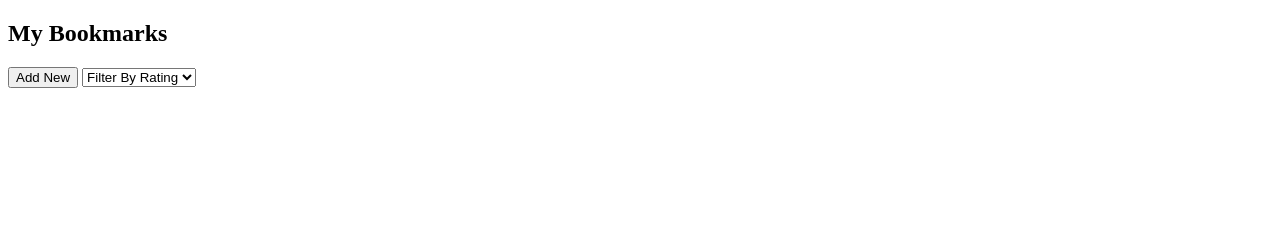
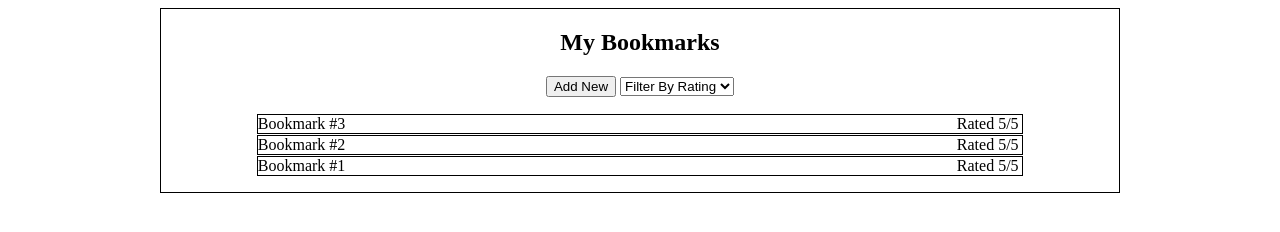
Before and after one commit to thinkful-ei-jaguar/Blade-bookmarks-app, a website built with webpack: page src/initialView.html in a window 1280 px wide. Built offline with nearby package versions, Linux system fonts and the light colour scheme.

Commit message:
Finished draft for initialView page wireframe.  Moving on to other wire frames.  Oh boy, got a lot to learn about styling

```diff
--- a/src/index.css
+++ b/src/index.css
@@ -0,0 +1,36 @@
+
+* {
+  box-sizing: border-box;
+}
+
+body {
+  text-align: center;
+  margin-left: auto;
+  margin-right: auto;
+  width: 75%;
+  border: 1px solid black;
+}
+
+
+
+ul {
+  width: 100%;
+  list-style-type: none;
+  align-items: center;
+  display: flex;
+  flex-direction: column;
+  padding-left: 0;
+}
+
+li {
+  display: flex;
+  align-items: left;
+  width: 80%;
+  border: 1px solid black;
+  margin-top: 1px;
+}
+
+span {
+  display: inline-block;
+  padding-left: 80%;
+}
--- a/src/initialView.html
+++ b/src/initialView.html
@@ -5,6 +5,7 @@
   <meta name="viewport" content="width=device-width, initial-scale=1.0">
   <meta http-equiv="X-UA-Compatible" content="ie=edge">
   <title>Document</title>
+  <link rel="stylesheet" href="./index.css">
 </head>
 <body>
   <form action="./addBookmarkView.html">
@@ -22,6 +23,24 @@
         <option value="one-star">1 Star or more</option>
       </select>
     </section>
+    <section>
+      <!-- I will have all styling possible done in the .css
+           just not sure how to actually import index.css right now-->
+      <ul style = 'list-style: none;'>
+        <li class = 'bookmark-element'>
+          Bookmark #3
+          <span class = 'bookmark-rating'>Rated 5/5</span>
+        </li>
+        <li class = 'bookmark-element'>
+          Bookmark #2
+          <span class = 'bookmark-rating'>Rated 5/5</span>
+        </li>
+        <li class = 'bookmark-element'>
+          Bookmark #1
+          <span class = 'bookmark-rating'>Rated 5/5</span>
+        </li>
+      </ul>
+    </section>
   </form>
 </body>
 </html>
```
Also changed, not shown: src/index.html (+4 -1 lines).
